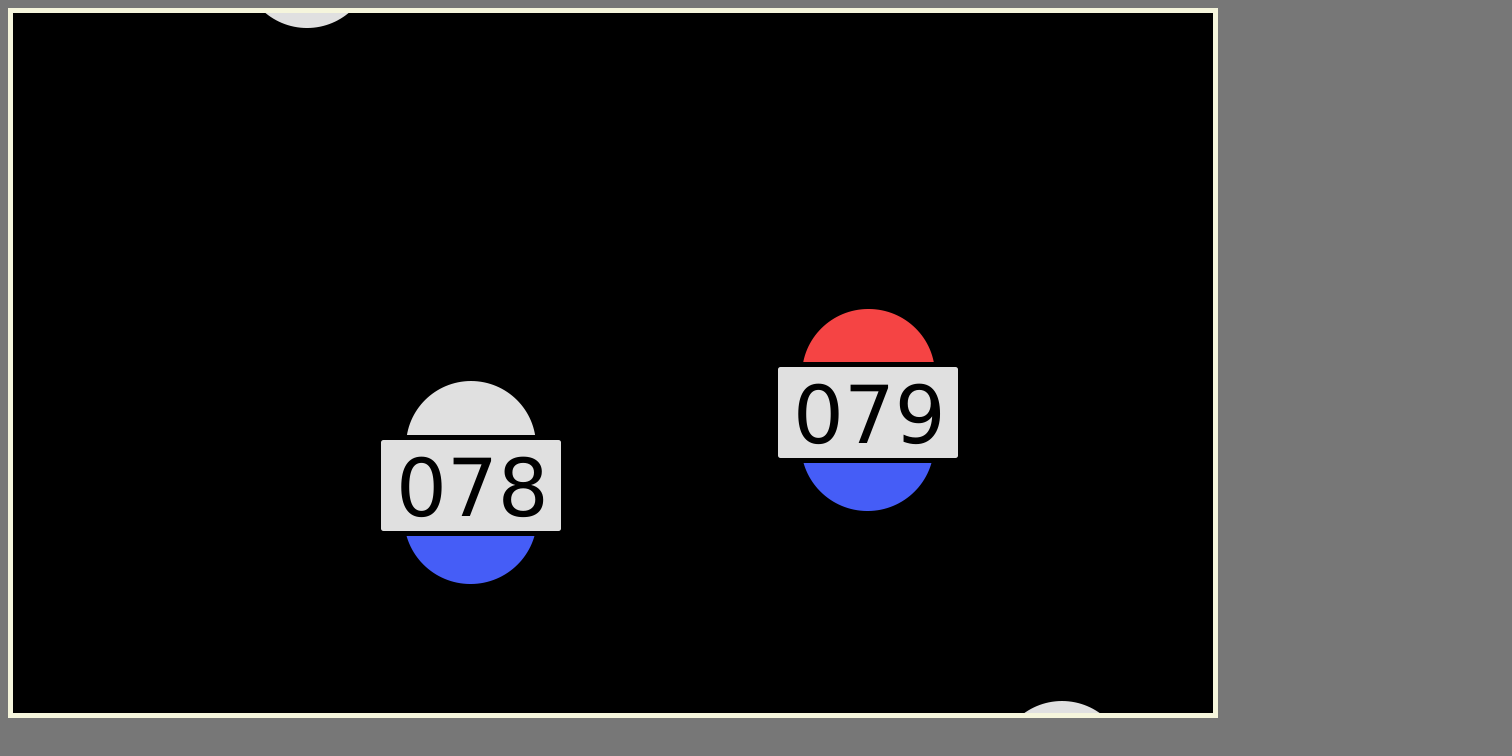
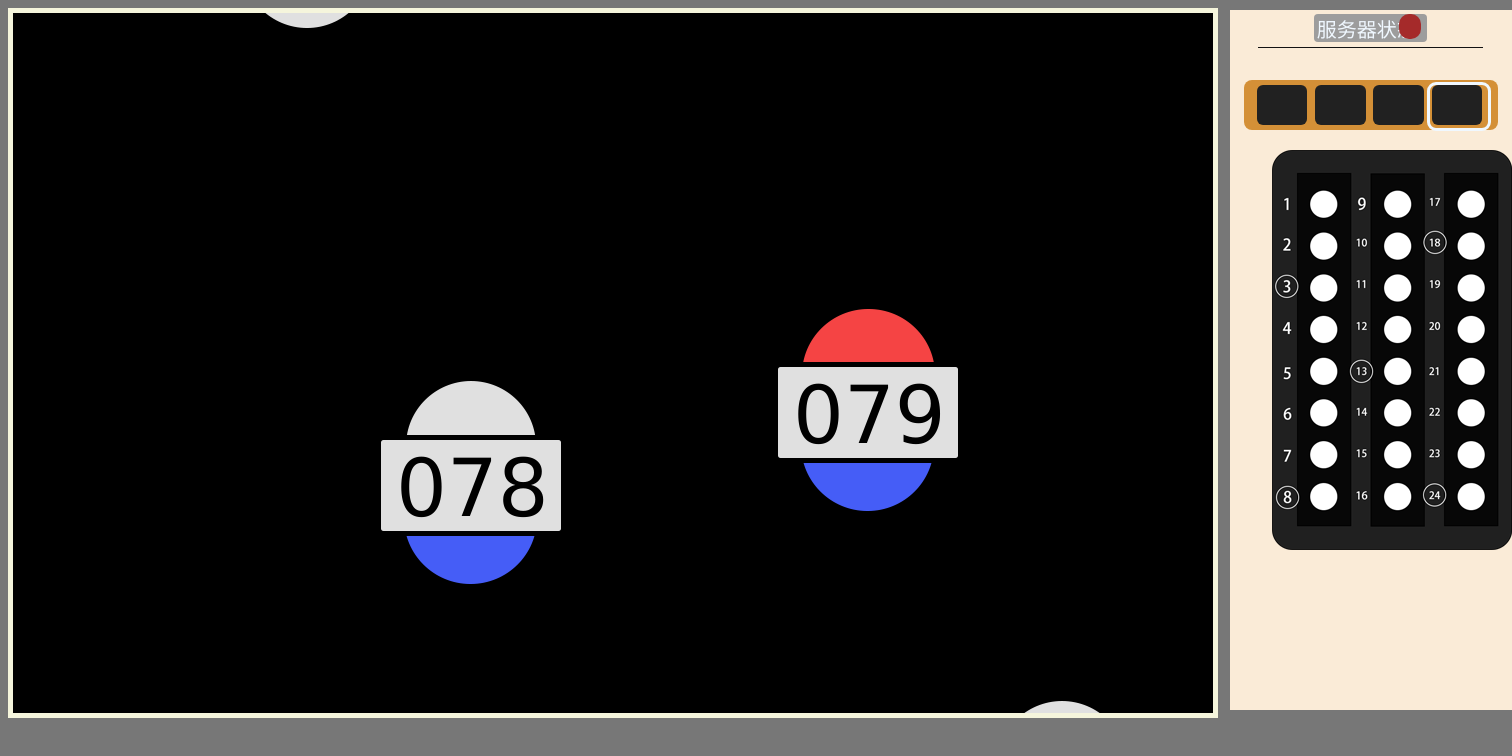
Before and after one commit to Oranges-sour/scotland-yard, a plain HTML site: page index.html in a window 1280 px wide. Shown: the whole page, 1512 px wide, since content can reach past the window. Drawn offline with Linux system fonts and the light colour scheme.

Commit message:
添加了UI

```diff
--- a/Vec2.js
+++ b/Vec2.js
@@ -41,7 +41,7 @@ class Vec2 {
 
     normal() {
         var k = this.dist();
-        if(k == 0) {
+        if (k == 0) {
             return new Vec2();
         }
         var ans = new Vec2();
--- a/idx.css
+++ b/idx.css
@@ -2,8 +2,169 @@ body {
     background-color: rgb(119, 119, 119);
 }
 
-#canvas{
+#canvas {
     border-style: solid;
     border-width: 5px;
     border-color: beige;
 }
+
+
+
+
+/*////////////////////////////////////*/
+#OnGame {
+    background-color: antiquewhite;
+
+    width: 22%;
+    height: 700px;
+
+    position: absolute;
+
+    top: 10px;
+    left: 1230px;
+
+    /* z-index: 1; */
+}
+
+#OnGame_ServerStatue {
+    background-color: rgb(157, 157, 157);
+
+    width: 40%;
+    height: 4%;
+
+    position: absolute;
+
+    top: 0.5%;
+    left: 30%;
+
+    border-radius: 4px;
+}
+
+#OnGame_ServerStatue_text {
+    color: aliceblue;
+
+    font-size: 20px;
+
+    position: absolute;
+    left: 2%;
+}
+
+#OnGame_ServerStatue_show {
+    background-color: brown;
+
+    width: 20%;
+    height: 90%;
+
+    border-radius: 10px;
+
+    position: absolute;
+    right: 5%;
+    top: 2%;
+}
+
+#OnGame_ServerStatue_cutline {
+    background-color: rgb(18, 18, 18);
+
+    width: 200%;
+    height: 3%;
+
+    position: absolute;
+    left: -50%;
+    top: 120%;
+
+}
+
+#OnGame_StepShow_bk {
+
+    background-color: rgb(212, 144, 55);
+
+    width: 90%;
+    height: 50px;
+
+    position: absolute;
+
+    top: 10%;
+    left: 5%;
+
+    border-radius: 8px;
+}
+
+#OnGame_StepShow_bk_c1 {
+    background-color: rgb(33, 33, 33);
+
+    width: 20%;
+    height: 80%;
+
+    position: absolute;
+
+    left: 5%;
+    top: 10%;
+
+    border-radius: 6px;
+}
+
+#OnGame_StepShow_bk_c2 {
+    background-color: rgb(33, 33, 33);
+
+    width: 20%;
+    height: 80%;
+
+    position: absolute;
+
+    left: 28%;
+    top: 10%;
+
+    border-radius: 6px;
+}
+
+#OnGame_StepShow_bk_c3 {
+    background-color: rgb(33, 33, 33);
+
+    width: 20%;
+    height: 80%;
+
+    position: absolute;
+
+    left: 51%;
+    top: 10%;
+
+    border-radius: 6px;
+}
+
+#OnGame_StepShow_bk_c4 {
+    background-color: rgb(33, 33, 33);
+
+    width: 20%;
+    height: 80%;
+
+    position: absolute;
+
+    left: 74%;
+    top: 10%;
+
+    border-radius: 6px;
+}
+
+#OnGame_StepShow_bk_c5 {
+
+    width: 23%;
+    height: 86%;
+
+    position: absolute;
+
+    left: 72%;
+    top: 4%;
+
+    border-style: solid;
+
+    border-color: aliceblue;
+
+    border-radius: 9px;
+}
+
+#OnGame_Thief_img{
+    position: absolute;
+
+    top: 20%;
+    left: 15%;
+}
--- a/idx.js
+++ b/idx.js
@@ -40,9 +40,9 @@ window.onmouseup = function (e) {
 
 window.onwheel = function (e) {
     if (e.wheelDelta > 0) {
-        mousewheel(1);
+        mousewheel(e.pageX, e.pageY, 1);
     } else {
-        mousewheel(-1);
+        mousewheel(e.pageX, e.pageY, -1);
     }
 }
 
@@ -146,13 +146,18 @@ function mousemove(x, y) {
     anchorUpdate(p);
 }
 
-function mousewheel(k) {
+function mousewheel(x, y, k) {
     const CS = 0.05;
 
-    mapData.scale += CS * k;
+    var p = new Vec2();
+    p.set(x, y);
+    if (insideCanvas(p)) {
+        mapData.scale += CS * k;
 
-    mapData.scale = Math.max(0.1, mapData.scale);
-    mapData.scale = Math.min(2, mapData.scale);
+        mapData.scale = Math.max(0.1, mapData.scale);
+        mapData.scale = Math.min(2, mapData.scale);
+    }
+
 }
 
 function mapDataUpdate() {
--- a/index.html
+++ b/index.html
@@ -7,10 +7,35 @@
 <body>
     <div style="text-align: left;">
         <div><canvas id="canvas" width="1200px" height="700px"></canvas></div>
-    </div>
 
-    <div>
+        <!-- 游戏主界面 -->
+        <div id="OnHome"></div>
 
+
+        <!-- 进行游戏时的控件 -->
+        <div id="OnGame">
+            <!-- 显示服务器状态 -->
+            <div id="OnGame_ServerStatue">
+                <div id="OnGame_ServerStatue_text">服务器状态</div>
+                <div id="OnGame_ServerStatue_show"></div>
+                <div id="OnGame_ServerStatue_cutline"></div>
+            </div>
+            <!-- 到谁下棋，显示 -->
+            <div id="OnGame_StepShow">
+                <div id="OnGame_StepShow_bk">
+                    <div id="OnGame_StepShow_bk_c1"></div>
+                    <div id="OnGame_StepShow_bk_c2"></div>
+                    <div id="OnGame_StepShow_bk_c3"></div>
+                    <div id="OnGame_StepShow_bk_c4"></div>
+                    <div id="OnGame_StepShow_bk_c5"></div>
+                </div>
+            </div>
+
+            <!-- 小偷步骤状态 -->
+            <div id="OnGame_Thief">
+                <img id="OnGame_Thief_img" src="src/step_deck.png"></img>
+            </div>
+        </div>
     </div>
 
 
```
Also changed, not shown: src/bus.png (added), src/plus2.png (added), src/step_deck.png (added), src/subway.png (added), src/taxi.png (added), src/unknow.png (added).
